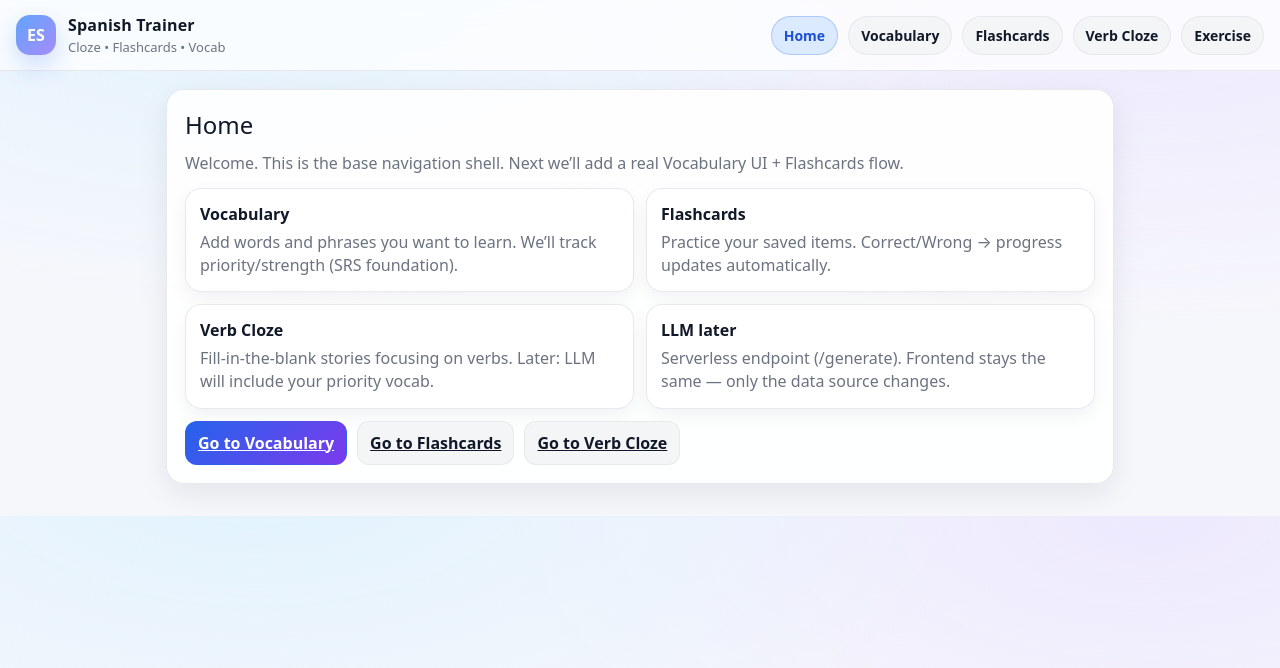
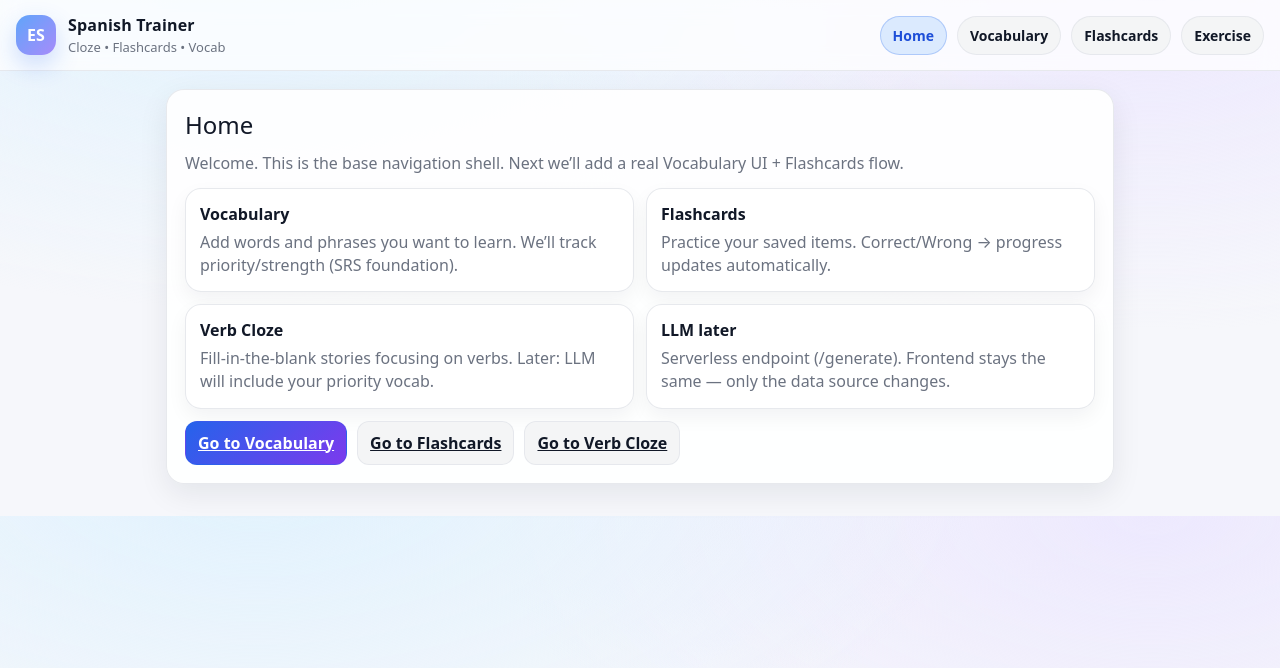
Before and after one commit to ontheedge-1/Spanish, a plain HTML site: page index.html in a window 1280 px wide. Drawn offline with Linux system fonts and the light colour scheme.

Commit message:
Update index.html

```diff
--- a/index.html
+++ b/index.html
@@ -21,7 +21,6 @@
         <a class="navlink" href="#/">Home</a>
         <a class="navlink" href="#/vocabulary">Vocabulary</a>
         <a class="navlink" href="#/flashcards">Flashcards</a>
-        <a class="navlink" href="#/verb-cloze">Verb Cloze</a>
         <a class="navlink" href="#/exercise">Exercise</a>
       </nav>
     </header>
```
